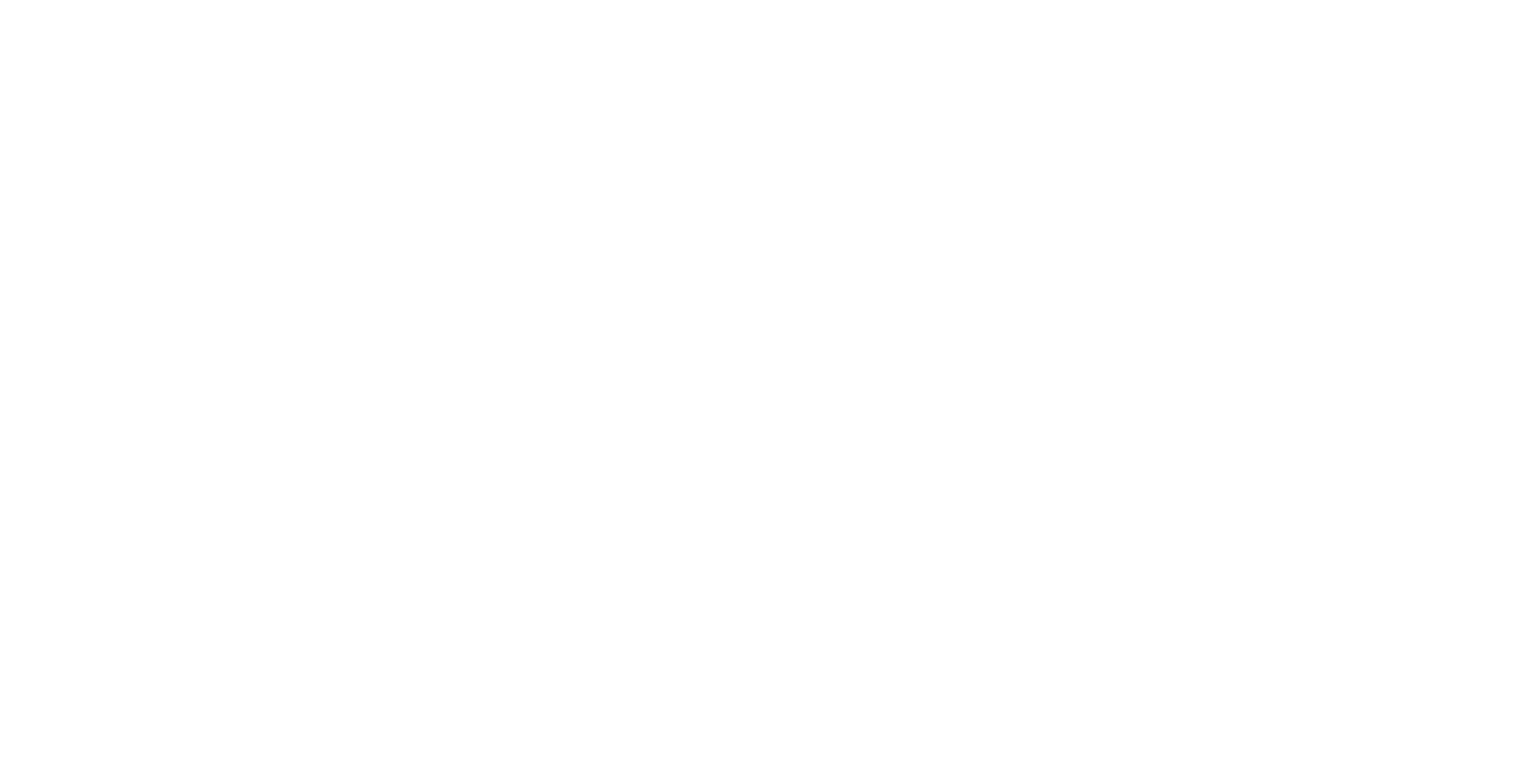
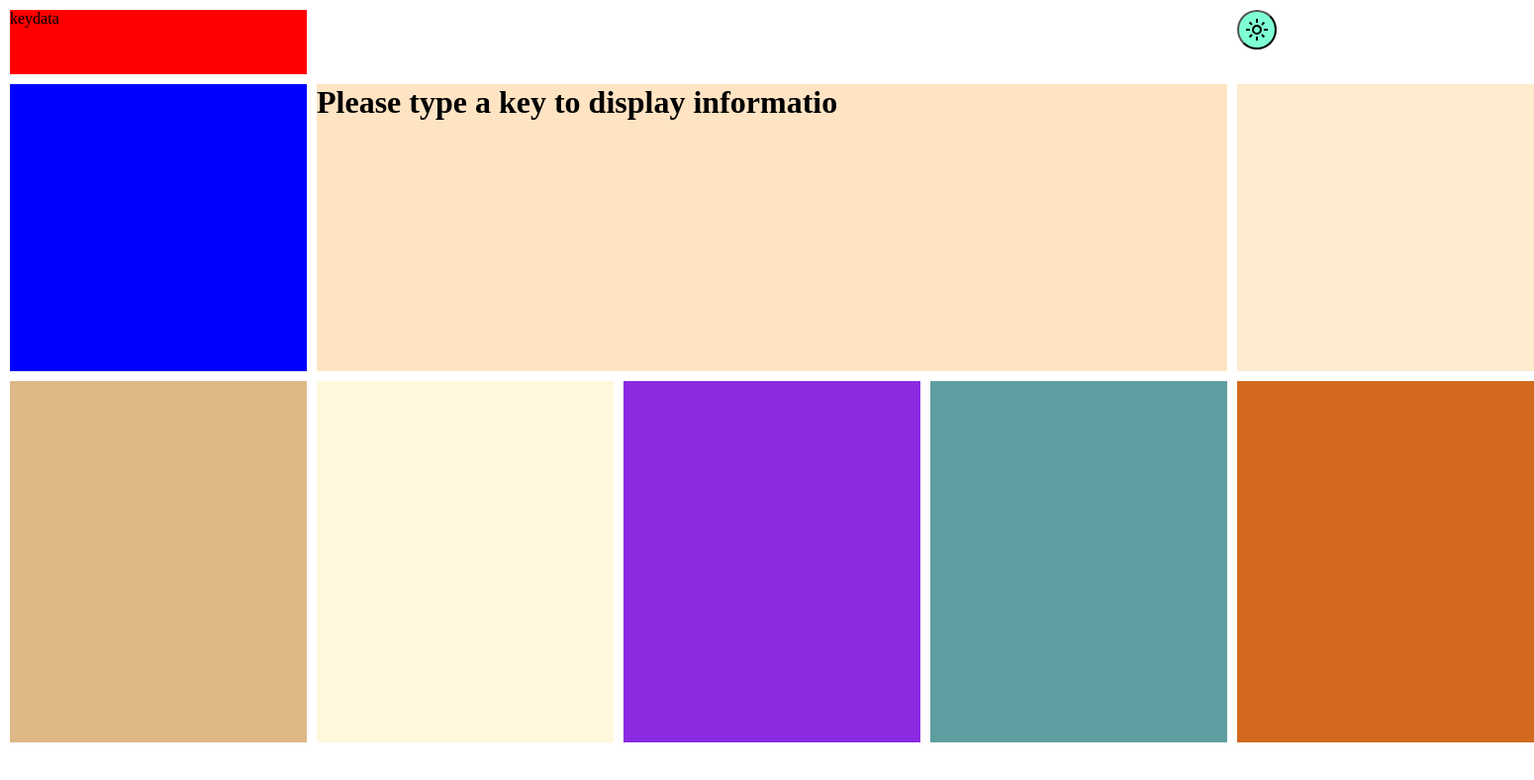
Before and after one commit to ThetPaing-7/Key_data, a plain HTML site: page index.html in a window 1280 px wide. Shown: the whole page at 99% size, 1550 px wide, since content can reach past the window. Drawn offline with Linux system fonts and the light colour scheme.

Commit message:
Done grid style

```diff
--- a/index.html
+++ b/index.html
@@ -10,6 +10,53 @@
     <script src="jsfile.js" defer></script>
 </head>
 <body>
+    <div class="container">
+        <!-- Heading -->
+        <div class="webpageName">keydata</div>
+        <!-- Button to switch theme -->
+        <button id="theme-switch">
+                <svg xmlns="http://www.w3.org/2000/svg" height="24px" viewBox="0 -960 960 960" width="24px" fill="#e8eaed"><path d="M480-360q50 0 85-35t35-85q0-50-35-85t-85-35q-50 0-85 35t-35 85q0 50 35 85t85 35Zm0 80q-83 0-141.5-58.5T280-480q0-83 58.5-141.5T480-680q83 0 141.5 58.5T680-480q0 83-58.5 141.5T480-280ZM200-440H40v-80h160v80Zm720 0H760v-80h160v80ZM440-760v-160h80v160h-80Zm0 720v-160h80v160h-80ZM256-650l-101-97 57-59 96 100-52 56Zm492 496-97-101 53-55 101 97-57 59Zm-98-550 97-101 59 57-100 96-56-52ZM154-212l101-97 55 53-97 101-59-57Zm326-268Z"/></svg>
+                <svg xmlns="http://www.w3.org/2000/svg" height="24px" viewBox="0 -960 960 960" width="24px" fill="#e8eaed"><path d="M480-120q-150 0-255-105T120-480q0-150 105-255t255-105q14 0 27.5 1t26.5 3q-41 29-65.5 75.5T444-660q0 90 63 153t153 63q55 0 101-24.5t75-65.5q2 13 3 26.5t1 27.5q0 150-105 255T480-120Zm0-80q88 0 158-48.5T740-375q-20 5-40 8t-40 3q-123 0-209.5-86.5T364-660q0-20 3-40t8-40q-78 32-126.5 102T200-480q0 116 82 198t198 82Zm-10-270Z"/></svg>
+        </button>
+        <!-- Prompt Area -->
+         <div class="promptArea">
+            <h1>Please type a key to display informatio</h1>
+         </div>
 
+         <!-- Hexcode Area -->
+         <div class="hexaArea">
+
+         </div>
+
+         <!-- Binary Area -->
+        <div class="binaryArea">
+
+        </div>
+
+        <!-- event.key -->
+        <div class="eventKey">
+
+        </div>
+
+        <!-- event.location -->
+         <div class="eventLocation">
+
+         </div>
+
+         <!-- Event code -->
+        <div class="eventCode">
+
+        </div>
+
+        <!-- E.whichNumber -->
+        <div class="eventCodeNumber">
+
+        </div>
+
+        <!-- Keytype -->
+        <div class="keyType">
+
+        </div>
+    </div>
 </body>
 </html>
--- a/jsfile.js
+++ b/jsfile.js
@@ -1,11 +1,31 @@
 function keydata(){
     window.addEventListener("keydown", (e) => {
-        console.log(e)
         console.log(e.keyCode)
         console.log(e.key)
         console.log(e.code)
         console.log(e.location)
+        console.log(e)
     })
 }
 
 keydata()
+
+let darmode = localStorage.getItem('darkmode')
+const themeSwitch = document.getElementById('theme-switch')
+
+const enableDarkmode = () =>{
+    document.body.classList.add('darkmode')
+    localStorage.setItem("darkmode","active")
+}
+
+const disableDarkmode = () =>{
+    document.body.classList.remove("darkmode")
+    localStorage.setItem("darkmode",null)
+}
+
+if(darmode === "active") enableDarkmode()
+
+themeSwitch.addEventListener("click",()=>{
+    darmode = localStorage.getItem('darkmode')
+    darmode != "active" ? enableDarkmode() : disableDarkmode()
+})
--- a/style.css
+++ b/style.css
@@ -3,3 +3,115 @@
     padding: 0;
     margin: 0;
 }
+
+:root{
+    --bgColor: white;
+    --primaryColor:black;
+    --baseVariant:blue;
+}
+
+.darkmode{
+    --bgColor: black;
+    --piramryColor: white;
+    --baseVariant:blue;
+}
+
+body{
+    background-color: var(--bgColor);
+}
+
+/* Start of the toogle bar */
+#theme-switch{
+  height: 40px;
+  width: 40px;
+  padding: 0;
+  border-radius: 50%;
+  background-color: var(--baseVariant);
+  display: flex;
+  justify-content: center;
+  align-items: center;
+  cursor: pointer;
+  transition: background-color 0.4s ease, transform 0.3s ease;
+
+}
+
+#theme-switch:hover {
+    transform: scale(1.1);
+}
+
+#theme-switch svg {
+    fill: var(--primary-color);
+    transition: fill 0.4s ease, opacity 0.4s ease;
+}
+
+#theme-switch svg:last-child {
+    display: none;
+}
+
+.darkmode #theme-switch svg:first-child {
+    display: none;
+}
+
+.darkmode #theme-switch svg:last-child {
+    display: block;
+}
+
+.container{
+    display: grid;
+    grid-template-columns: repeat(5,minmax(300px,1fr));
+    grid-template-rows: repeat(10,minmax(65px,1fr));
+    gap: 10px;
+    margin: 5px;
+    padding: 5px;
+}
+
+.webpageName{
+    background-color: red;
+    grid-area: 1 / 1 / 2 / 2;
+}
+
+#theme-switch{
+    background-color: aquamarine;
+    grid-area: 1 / 5 / 2 / 6;
+}
+
+.promptArea{
+    background-color: bisque;
+    grid-area: 2 / 2 / 6 / 5 ;
+
+}
+
+.hexaArea{
+    background-color: blue;
+    grid-area: 2 / 1 / 6 / 2;
+}
+
+.binaryArea{
+    background-color: blanchedalmond;
+    grid-area: 2 / 5 / 6 / 6;
+}
+
+.eventKey{
+    background-color: burlywood;
+    grid-area:  6 / 1 / 11 / 2;
+}
+
+.eventLocation{
+    background-color: cornsilk;
+    grid-area:  6 / 2 / 11 / 3;
+}
+
+.eventCode{
+    background-color: blueviolet;
+    grid-area:  6 / 3 / 11 / 4;
+}
+
+.eventCodeNumber{
+    background-color: cadetblue;
+    grid-area:  6 / 4 / 11 / 5;
+}
+
+.keyType{
+    background-color: chocolate;
+    grid-area:  6 / 5 / 11 / 6;
+}
```
